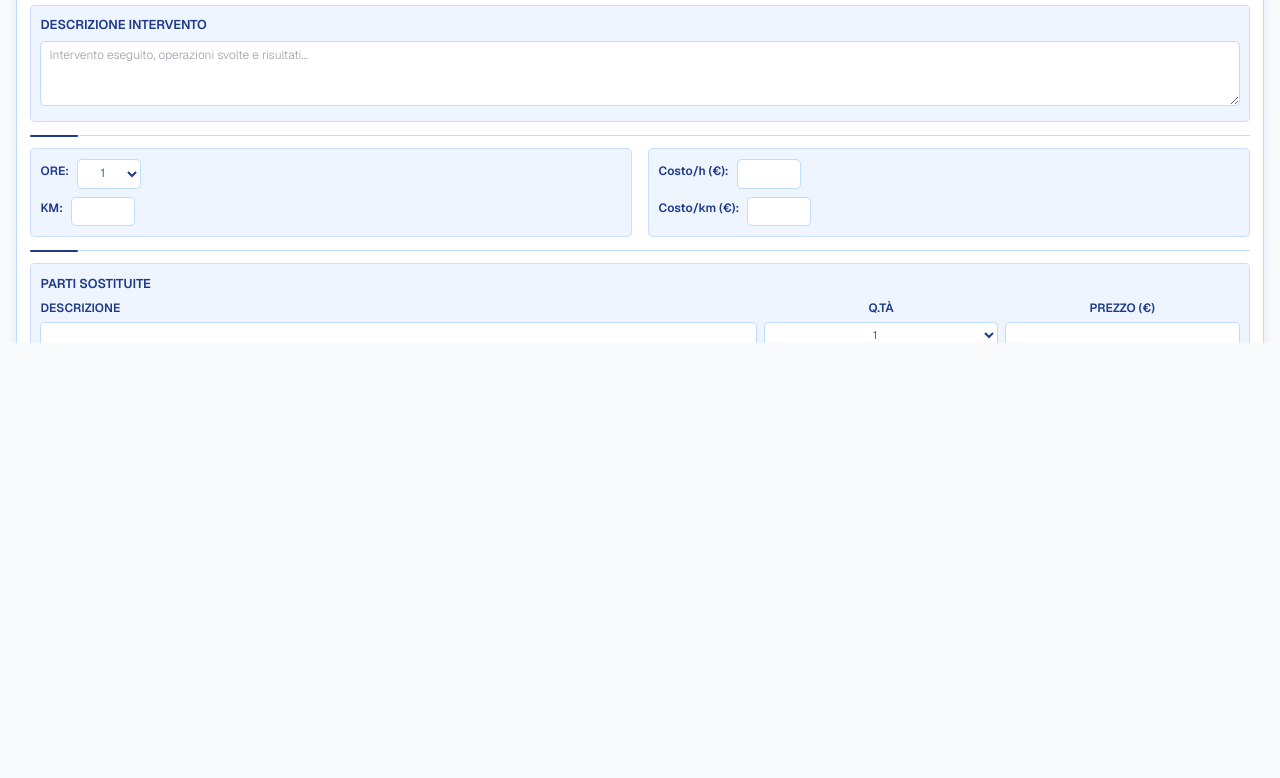
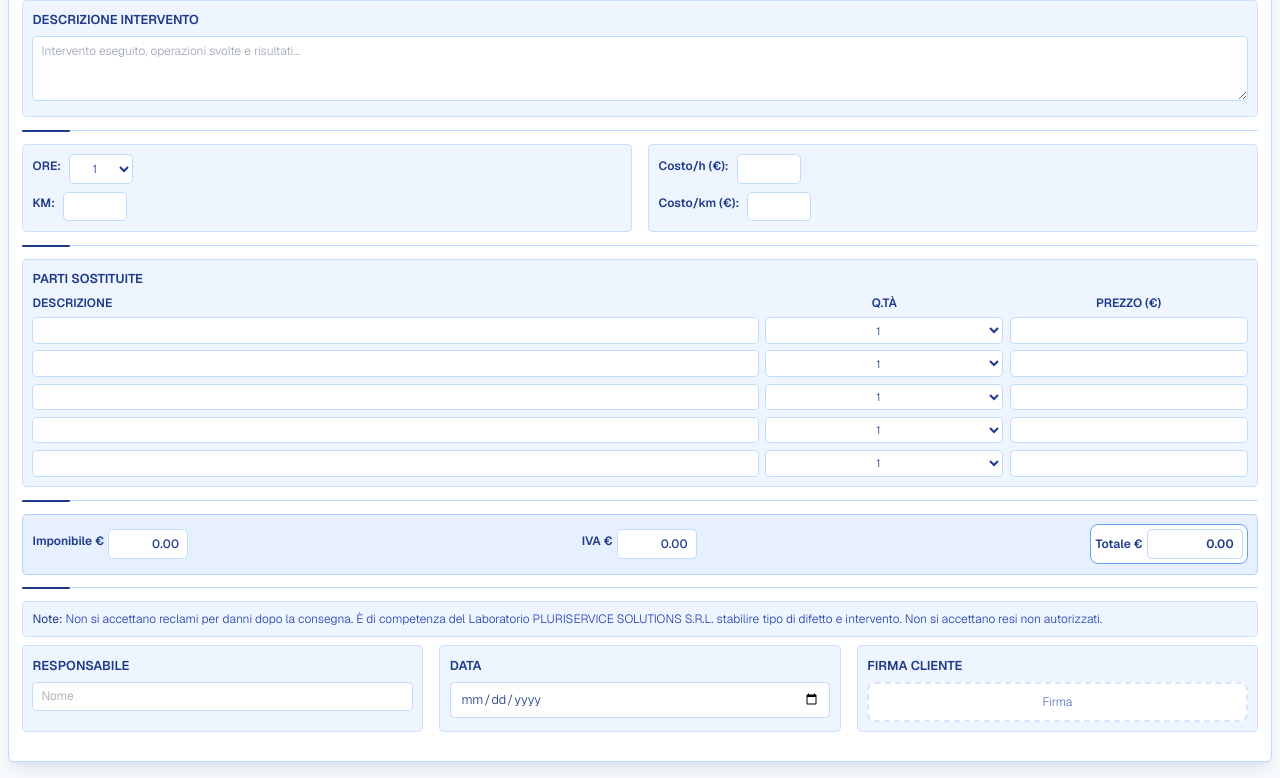
Before and after one commit to mgardelli-cloud/Report_OnSite, a plain HTML site: page index.html in a window 1280 px wide. Shown: the part 457-1235 px from the top of the page. Before the commit the page ends 800 px from the top, so only its background shows below. Drawn offline with nearby package versions, Linux system fonts and the light colour scheme.

Commit message:
Modernize UI design with Geist font and clean minimal styling

```diff
--- a/index.html
+++ b/index.html
@@ -25,7 +25,7 @@
     html, body {
       margin: 0;
       padding: 0;
-      height: 100%;
+      min-height: 100vh;
       background-color: var(--background-color);
       font-family: 'Geist', -apple-system, BlinkMacSystemFont, 'Segoe UI', sans-serif;
       font-weight: 200;
@@ -35,7 +35,7 @@
     }
     .container {
       width: 210mm; /* A4 width */
-      max-height: 297mm; /* A4 height */
+      min-height: 280mm; /* Altezza minima per evitare tagli */
       max-width: 210mm;
       margin: 0.5rem auto;
       background-color: var(--surface-color);
@@ -46,7 +46,7 @@
       font-size: 0.75rem;
       position: relative;
       box-sizing: border-box;
-      overflow: hidden;
+      overflow: visible;
     }
     .text-input {
       border: 1px solid var(--border-color);
@@ -155,9 +155,9 @@
       box-shadow: 0 0 0 3px rgb(37 99 235 / 0.1);
     }
     .date-input-box {
-      width: 12ch;
+      width: 16ch;
       border: 1px solid var(--border-color);
-      padding: 0.3rem 0.5rem;
+      padding: 0.4rem 0.6rem;
       outline: none;
       border-radius: 0.3rem;
       color: var(--text-primary);
@@ -165,7 +165,7 @@
       font-family: inherit;
       font-weight: 300;
       transition: all 0.2s ease;
-      font-size: 0.75rem;
+      font-size: 0.8rem;
     }
     .date-input-box:focus {
       border-color: var(--primary-color);
@@ -251,9 +251,14 @@
         margin-bottom: 0.2rem;
         font-size: 0.7rem;
       }
-      .text-input, .quantity-select-narrow, .serial-box, .date-input-box {
+      .text-input, .quantity-select-narrow, .serial-box {
         padding: 0.2rem 0.3rem;
         font-size: 0.65rem;
+      }
+      .date-input-box {
+        padding: 0.3rem 0.4rem;
+        font-size: 0.7rem;
+        width: 14ch;
       }
       .compact-parts input, .compact-parts select {
         padding: 0.15rem 0.25rem;
@@ -277,9 +282,14 @@
       align-items: center;
       gap: 0.5rem;
     }
+
+    /* Assicura che tutto il contenuto sia visibile */
+    .signature-section {
+      margin-bottom: 1rem;
+    }
   </style>
 </head>
-<body class="p-4">
+<body class="p-2">
     <div class="container rounded-md">
         <!-- Header Section -->
         <div class="flex items-center justify-between pb-2 border-b-2 border-blue-300 relative">
@@ -446,7 +456,7 @@
             </p>
         </div>
 
-        <div class="grid grid-cols-3 gap-x-4 mt-2">
+        <div class="grid grid-cols-3 gap-x-4 mt-2 signature-section">
             <div class="section-box">
                 <label class="section-title">RESPONSABILE</label>
                 <input type="text" class="text-input w-full" placeholder="Nome">
@@ -457,7 +467,7 @@
             </div>
             <div class="section-box">
                 <label class="section-title">FIRMA CLIENTE</label>
-                <div class="border-2 border-dashed rounded-lg h-8 flex items-center justify-center text-xs" style="border-color: var(--blue-border); color: var(--text-secondary);">
+                <div class="border-2 border-dashed rounded-lg h-10 flex items-center justify-center text-xs bg-white" style="border-color: var(--blue-border); color: var(--text-secondary);">
                     Firma
                 </div>
             </div>
```
